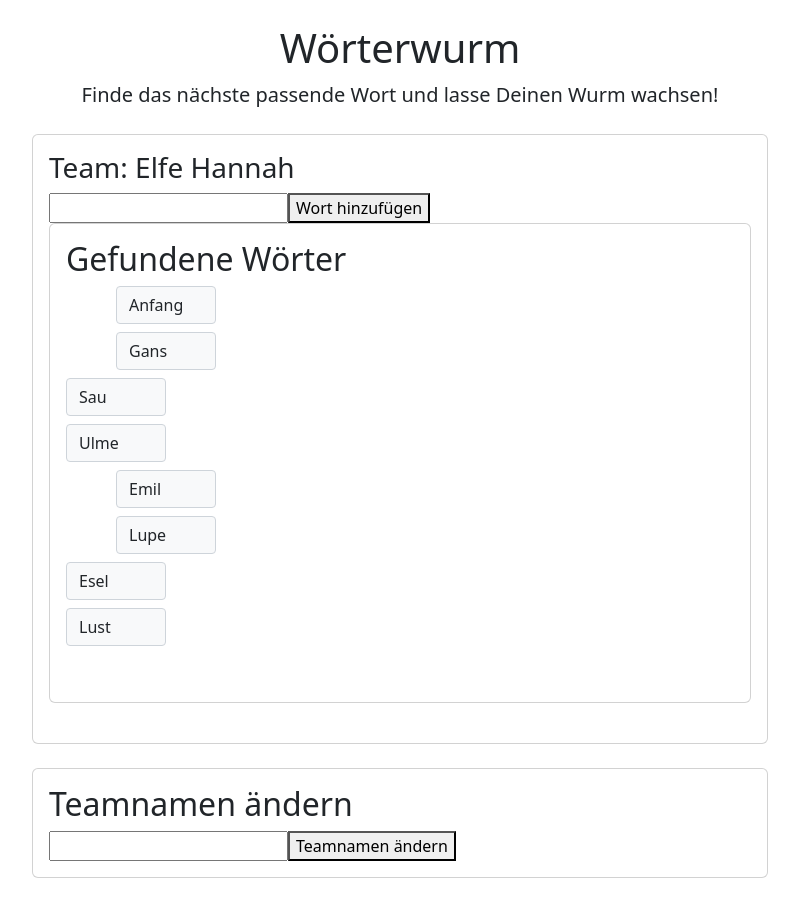
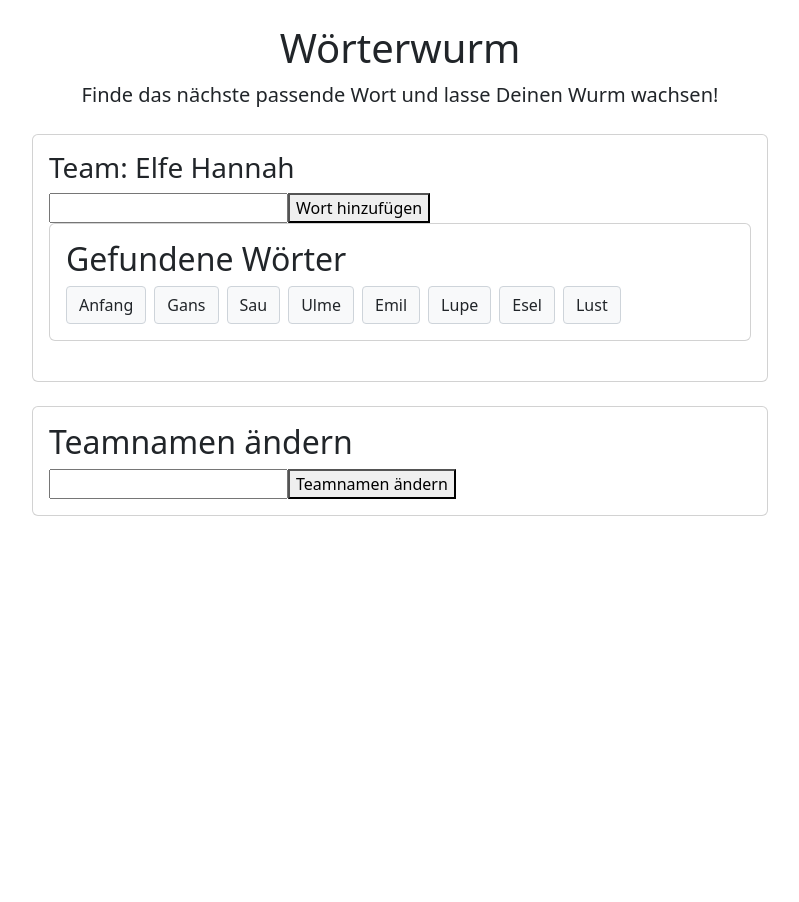
Before and after one commit to pstackebrandt/wordsworm, a website: page public/index.html in a window 1280 px wide. Shown: the whole page, without its empty margins (240-1039 px from the left). After the commit the page ends 800 px from the top, so only its background shows below. Drawn offline with nearby package versions, Linux system fonts and the light colour scheme.

Commit message:
game page: Show Found words in horizontal lines

```diff
--- a/public/style.css
+++ b/public/style.css
@@ -2,9 +2,7 @@
 
 .word-list {
     display: flex;
-    flex-direction: column;
     flex-wrap: wrap;
-    height: 400px; /* Höhe anpassen, um vier Wörter pro "Spalte" zu ermöglichen */
     gap: 8px;
 }
 
@@ -13,9 +11,4 @@
     background-color: #f8f9fa;
     border: 1px solid #ced4da;
     border-radius: 4px;
-    max-width: 100px; /* Breite der Wortelemente begrenzen */
 }
-
-.word-item:nth-child(4n+1), .word-item:nth-child(4n+2) {
-    transform: translateX(50%); /* verschiebt jedes erste und zweite Wort einer "Spalte" um 50% seiner Breite nach rechts */
-}
```
